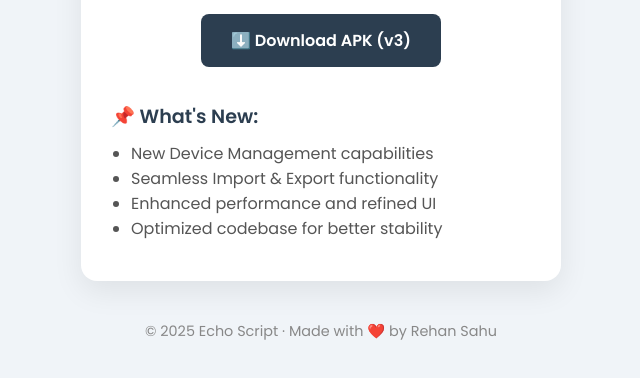
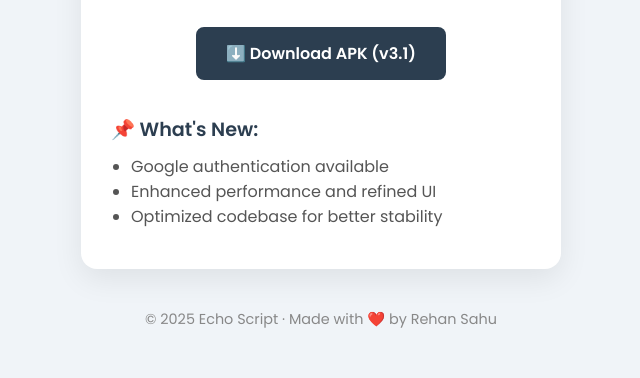
Before and after one commit to workrehankumar/EchoScript, a plain HTML site: page index.html in a window 1280 px wide. Shown: the part 378-756 px from the top of the page, without its empty margins (319-959 px from the left). Drawn offline with Linux system fonts and the light colour scheme.

Commit message:
Update index.html

```diff
--- a/index.html
+++ b/index.html
@@ -161,17 +161,16 @@
 
       <a
         class="download-btn"
-        href="https://rksdevechoscript.netlify.app/Echo-Script-v3.apk"
+        href="https://rksdevechoscript.netlify.app/Echo-Script-v3.1.apk"
         download
       >
-        ⬇️ Download APK (v3)
+        ⬇️ Download APK (v3.1)
       </a>
 
       <div class="whats-new">
         <h3>📌 What's New:</h3>
         <ul>
-          <li>New Device Management capabilities</li>
-          <li>Seamless Import & Export functionality</li>
+          <li>Google authentication available</li>
           <li>Enhanced performance and refined UI</li>
           <li>Optimized codebase for better stability</li>
         </ul>
```
